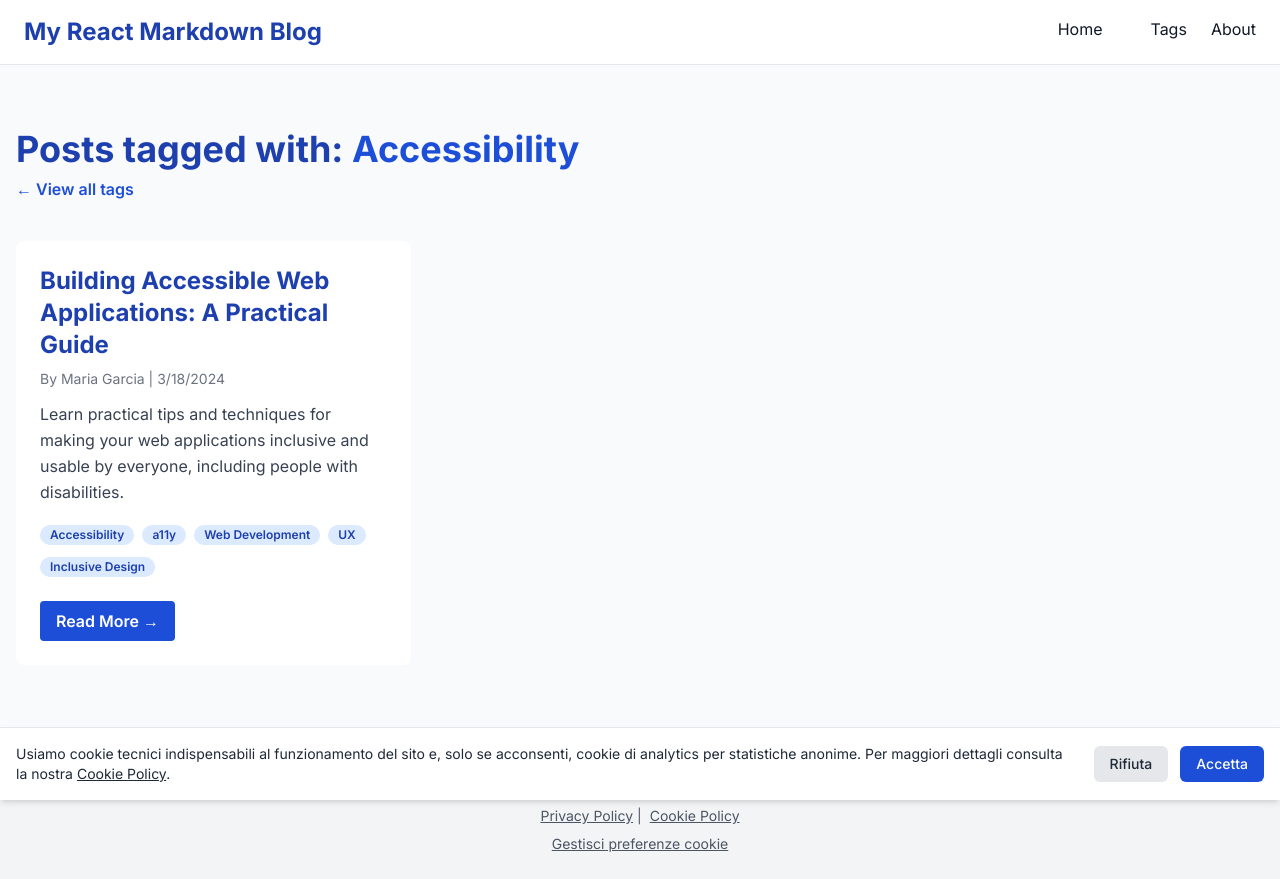
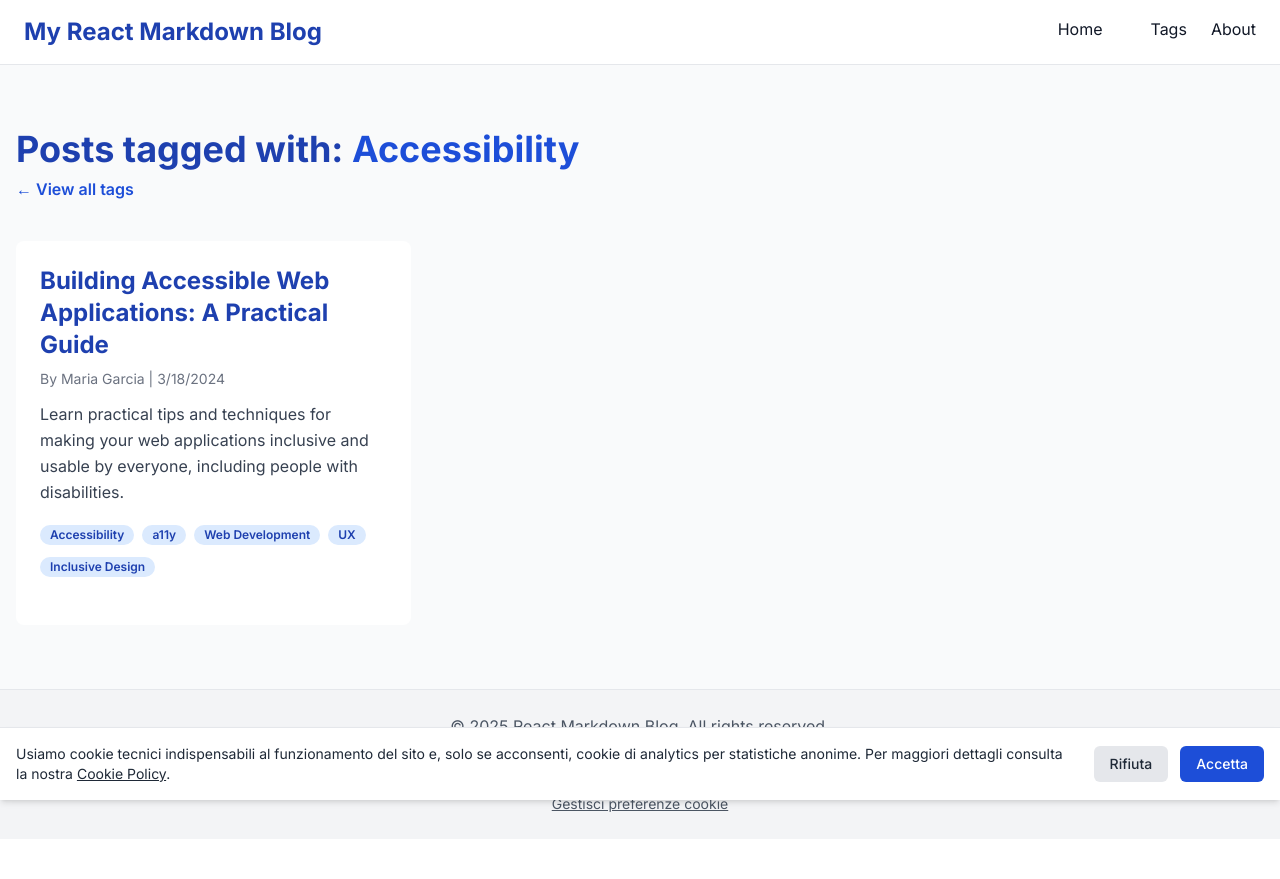
Before and after one commit to menteora/react-next-blog, a Next.js app: page /react-next-blog/tags/accessibility in a window 1280 px wide. After the commit the page ends 839 px from the top, so only its background shows below. Built offline with nearby package versions, Linux system fonts and the light colour scheme.

Commit message:
Make entire post card clickable

```diff
--- a/components/PostCard.tsx
+++ b/components/PostCard.tsx
@@ -19,9 +19,15 @@ const PostCard: React.FC<PostCardProps> = ({ post }) => {
       : post.imageUrl;
 
   return (
-    <article className="bg-white border rounded-lg overflow-hidden hover:shadow-md transition-shadow flex flex-col">
+    <article className="relative bg-white border rounded-lg overflow-hidden hover:shadow-md transition-shadow flex flex-col cursor-pointer">
+      <Link
+        href={`/post/${post.slug}`}
+        className="absolute inset-0 z-10"
+        aria-label={`Read more about ${post.title}`}
+      >
+        <span className="sr-only">{`Read more about ${post.title}`}</span>
+      </Link>
       {post.imageUrl && (
-        <Link href={`/post/${post.slug}`} aria-hidden="true" tabIndex={-1}>
         <div className="relative w-full h-48">
           <Image
             src={imageSrc as string}
@@ -32,14 +38,9 @@ const PostCard: React.FC<PostCardProps> = ({ post }) => {
             priority={false}
           />
         </div>
-        </Link>
       )}
-      <div className="p-6 flex flex-col flex-grow">
-        <h2 className="text-2xl font-bold text-primary-800 mb-2">
-          <Link href={`/post/${post.slug}`} className="hover:underline">
-            {post.title}
-          </Link>
-        </h2>
+      <div className="p-6 flex flex-col flex-grow relative z-20">
+        <h2 className="text-2xl font-bold text-primary-800 mb-2">{post.title}</h2>
         <div className="text-sm text-gray-500 mb-3">
           <span>By {post.author}</span> | <span>{new Date(post.date).toLocaleDateString()}</span>
         </div>
@@ -56,14 +57,6 @@ const PostCard: React.FC<PostCardProps> = ({ post }) => {
             </Link>
           ))}
         </div>
-        <div className="mt-auto">
-          <Link
-            href={`/post/${post.slug}`}
-            className="inline-block bg-primary-700 text-white font-semibold px-4 py-2 rounded hover:bg-primary-800 transition-colors duration-300"
-          >
-            Read More &rarr;
-          </Link>
-        </div>
       </div>
     </article>
   );
```
Lines whose indentation alone changed are shown as unchanged.
